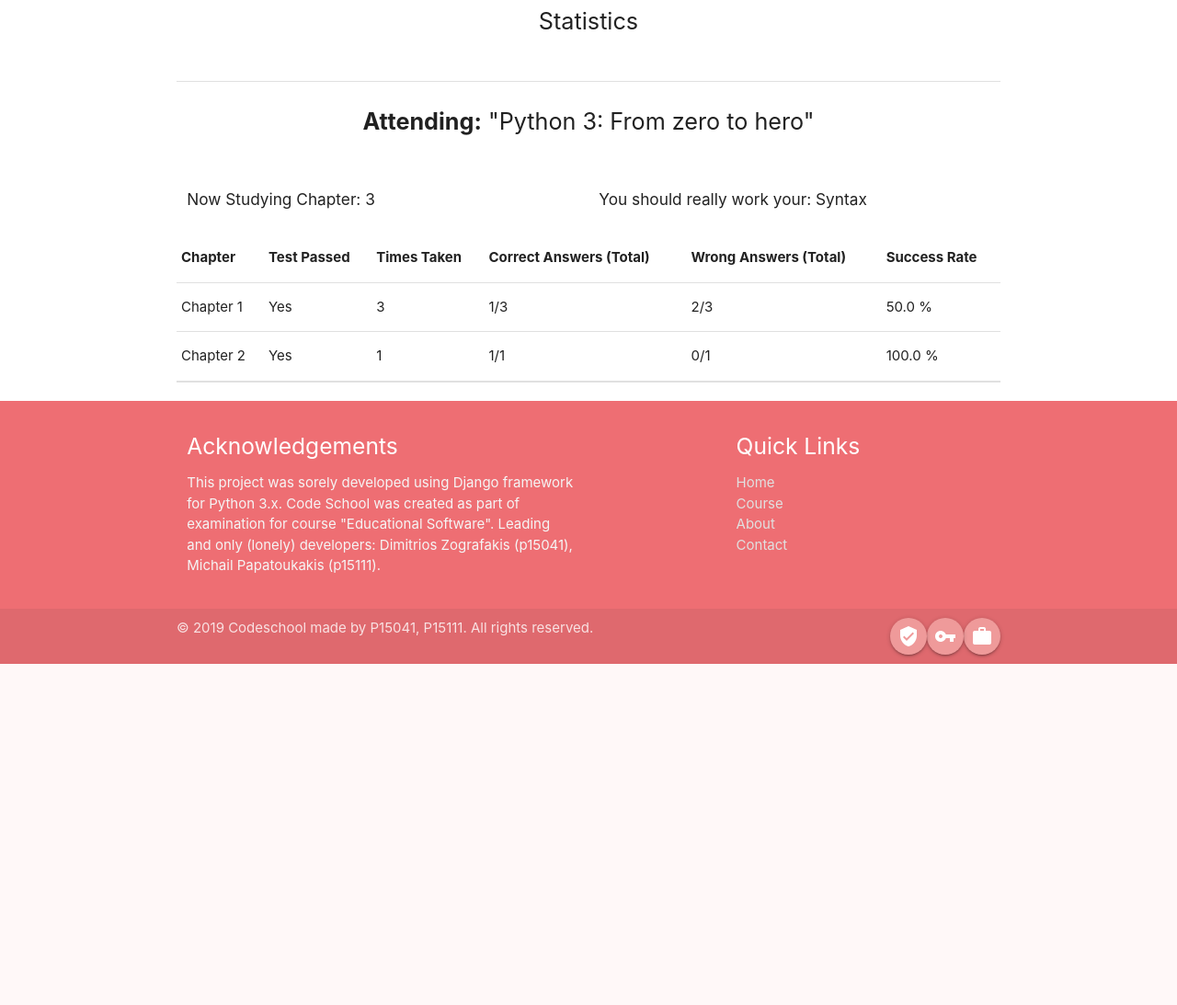
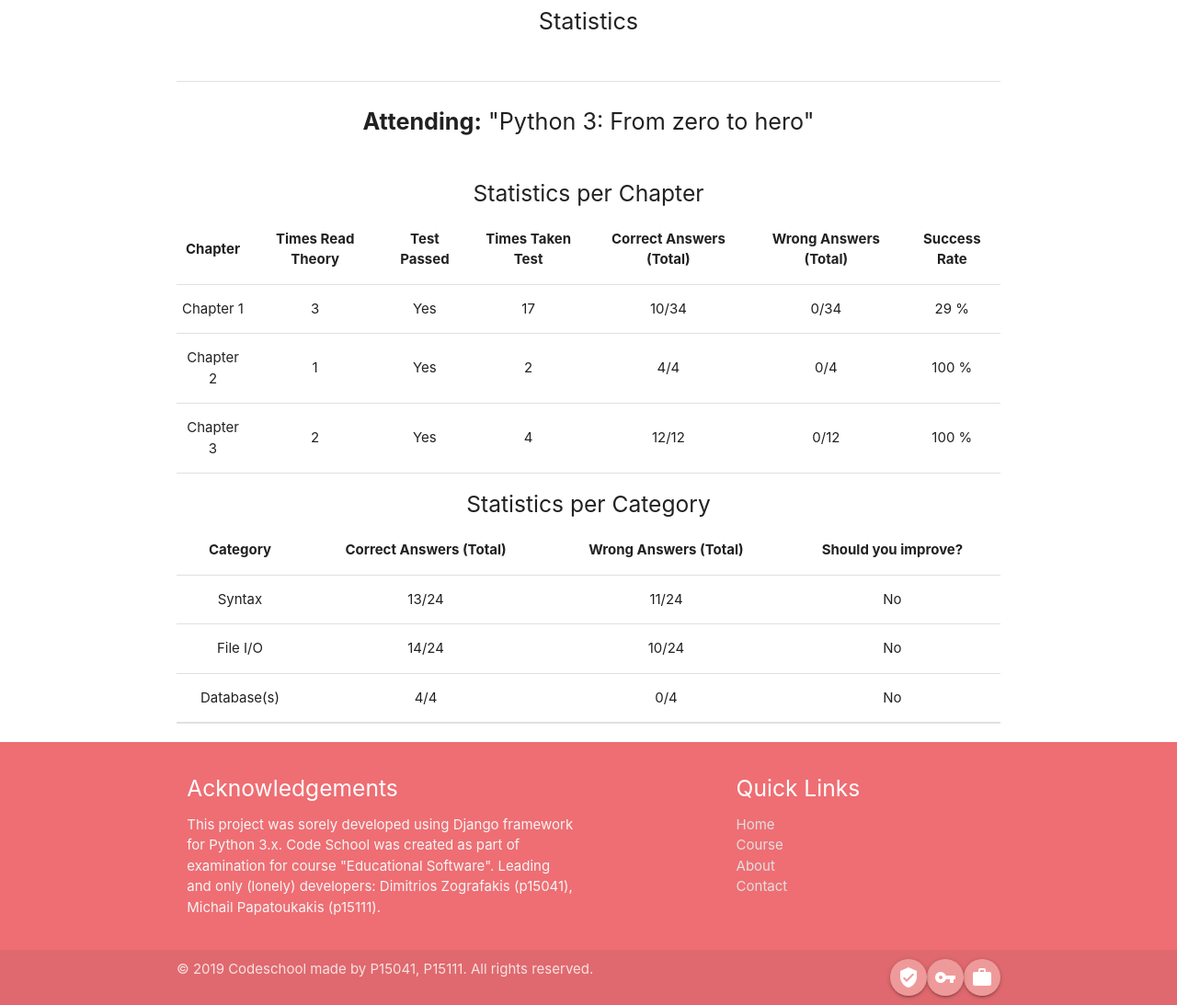
Before and after one commit to dimzog/Edu_Soft, a Django app: page /profile/ in a window 1280 px wide. Shown: the part 366-1459 px from the top of the page at 92% size. Before the commit the page ends 1088 px from the top, so only its background shows below. Run offline with Django 3.2, Linux system fonts and the light colour scheme; a user stored in the database is signed in; data comes from the database, SQL or seed files in the repository.

Commit message:
Statistics per Category is now a thing, updated user profile, will work on Questionnaire model for better queries

```diff
--- a/src/courses/admin.py
+++ b/src/courses/admin.py
@@ -1,5 +1,5 @@
 from django.contrib import admin
-from .models import Questionnaire, Question, QuestionAnswer, Statistics, Chapter
+from .models import Questionnaire, Question, QuestionAnswer, Statistics, Chapter, StatisticsPerCategory, Category
 
 
 # Register your models here.
@@ -9,7 +9,11 @@ admin.site.register(Question)
 admin.site.register(QuestionAnswer)
 
 
+admin.site.register(Category)
+
+
 admin.site.register(Statistics)
+admin.site.register(StatisticsPerCategory)
 
 
 admin.site.register(Chapter)
--- a/src/courses/models.py
+++ b/src/courses/models.py
@@ -9,17 +9,35 @@ from django.utils.safestring import mark_safe
 
 class Chapter(models.Model):
     title = models.CharField(max_length=100, null=False)
-
     image = models.ImageField(default='chapter_default.png', upload_to='chapter_pics')
-
     description = models.CharField(max_length=100, null=True, blank=True,
                                    default='This is a sample description for chapter, contact your local admin for changing it.')
-
     # This should be html code
     body = models.TextField(null=False)
 
     def __str__(self):
         return self.title
+
+
+class Category(models.Model):
+    name = models.CharField(max_length=100, null=False)
+
+    def __str__(self):
+        return self.name
+
+
+class StatisticsPerCategory(models.Model):
+    user = models.ForeignKey(User, on_delete=models.CASCADE)
+    category = models.ForeignKey(Category, on_delete=models.CASCADE)
+
+    answers_total = models.PositiveIntegerField(default=0)
+    answers_correct = models.PositiveIntegerField(default=0)
+    answers_wrong = models.PositiveIntegerField(default=0)
+
+    bad_at = models.BooleanField(default=False)
+
+    def __str__(self):
+        return f'Category: {self.category} for User: {self.user}'
 
 
 class Questionnaire(models.Model):
@@ -32,9 +50,8 @@ class Questionnaire(models.Model):
 
 class Question(models.Model):
     questionnaire = models.ForeignKey(Questionnaire, related_name='questions', on_delete=models.CASCADE)
+    category = models.ForeignKey(Category, on_delete=models.CASCADE)
     prompt = models.CharField(max_length=100, null=False)
-    category = models.CharField(max_length=100, null=False)
-
     show = models.BooleanField(default=True, help_text='Whether to show question in questionnaire or not')
 
     def __str__(self):
@@ -47,13 +64,14 @@ class QuestionAnswer(models.Model):
     is_valid = models.BooleanField()
 
     def __str__(self):
-        return self.answer
+        return f'{self.answer} for "{self.question}"'
 
 
 class Statistics(models.Model):
     user = models.ForeignKey(User, on_delete=models.CASCADE)
     questionnaire = models.ForeignKey(Questionnaire, on_delete=models.CASCADE)
 
+    times_read = models.PositiveIntegerField(default=0)
     times_taken = models.PositiveIntegerField(default=0)
     answers_total = models.PositiveIntegerField(default=0)
     answers_correct = models.PositiveIntegerField(default=0)
--- a/src/users/templates/users/profile.html
+++ b/src/users/templates/users/profile.html
@@ -44,7 +44,7 @@
                 <b>Attending:</b> "{{ user.profile.attending_course }}"
             </p>
             </div>
-        </div>
+        </div>{% comment %}
 
         <div class="row">
             <div class="col s6">
@@ -52,20 +52,24 @@
             </div>
 
             <div class="col s6">
-                {% if user.profile.bad_at == None %}
-                    <h6>Nothing to fix, perfect just the way you are</h6>
-                {% else %}
-                    <h6>You should really work your: {{ user.profile.bad_at }}</h6>
-                {% endif %}
+                <h6>You should really work your:
+                {% for stat_c in stats_cat %}
+                    {% if stat_c.bad_at %}
+                        {{ stat_c.category }},
+                    {% endif %}
+                {% endfor %}
+                </h6>
             </div>
-        </div>
+        </div>{% endcomment %}
 
-        <table class="center">
+        <h5 class="center">Statistics per Chapter</h5>
+        <table class="centered">
             <thead>
             <tr>
                 <th>Chapter</th>
+                <th>Times Read Theory</th>
                 <th>Test Passed</th>
-                <th>Times Taken</th>
+                <th>Times Taken Test</th>
                 <th>Correct Answers (Total)</th>
                 <th>Wrong Answers (Total)</th>
                 <th>Success Rate</th>
@@ -77,42 +81,45 @@
             {% for stat in stats %}
                 <tr>
                     <td>{{ stat.questionnaire.name }}</td>
+                    <td>{{ stat.times_read }}</td>
                     <td>{% if stat.passed %} Yes {% else %} No {% endif %}</td>
                     <td>{{ stat.times_taken }}</td>
                     <td>{{ stat.answers_correct }}/{{ stat.answers_total }}</td>
                     <td>{{ stat.answers_wrong }}/{{ stat.answers_total }}</td>
-                    <td>{{ stat.success_rate }} % </td>
+                    <td>{{ stat.success_rate|floatformat:0 }} %</td>
                 </tr>
             {% endfor %}
-{% comment %}            <tr>
-                <td>1</td>
-                <td>{% if user.profile.test_taking > 1 %}} Yes {% else %} No {% endif %}</td>
-                <td>{{ user.profile.test_1_times }}</td>
-                <td>{{ user.profile.test_1_correct }}/{{ user.profile.test_1_total }}</td>
-                <td>{{ user.profile.test_1_wrong }}/{{ user.profile.test_1_total }}</td>
-                <td>{{ user.profile.test_1_success_rate }} %</td>
-            </tr>
-            <tr>
-                <td>2</td>
-                <td>{% if user.profile.test_taking > 2 %}} Yes {% else %} No {% endif %}</td>
-                <td>{{ user.profile.test_2_times }}</td>
-                <td>{{ user.profile.test_2_correct }}/{{ user.profile.test_1_total }}</td>
-                <td>{{ user.profile.test_2_wrong }}/{{ user.profile.test_1_total }}</td>
-                <td>{{ user.profile.test_2_success_rate }} %</td>
-            </tr>
-            <tr>
-                <td>3</td>
-                <td>{% if user.profile.test_taking > 3 %}} Yes {% else %} No {% endif %}</td>
-                <td>{{ user.profile.test_3_times }}</td>
-                <td>{{ user.profile.test_3_correct }}/{{ user.profile.test_1_total }}</td>
-                <td>{{ user.profile.test_3_wrong }}/{{ user.profile.test_1_total }}</td>
-                <td>{{ user.profile.test_3_success_rate }} %</td>
-            </tr>{% endcomment %}
-
 
             </tbody>
         </table>
 
+
+        <div class="row"></div>
+
+        <h5 class="center">Statistics per Category</h5>
+        <table class="centered">
+            <thead>
+            <tr>
+                <th>Category</th>
+                <th>Correct Answers (Total)</th>
+                <th>Wrong Answers (Total)</th>
+                <th>Should you improve?</th>
+            </tr>
+            </thead>
+
+            <tbody>
+
+            {% for stat_c in stats_cat %}
+                <tr>
+                    <td>{{ stat_c.category }}</td>
+                    <td>{{ stat_c.answers_correct }}/{{ stat_c.answers_total }}</td>
+                    <td>{{ stat_c.answers_wrong }}/{{ stat_c.answers_total }}</td>
+                    <td>{% if stat_c.bad_at %} Yes {% else %} No {% endif %}</td>
+                </tr>
+            {% endfor %}
+
+            </tbody>
+        </table>
 
         <div class="divider"></div>
         <div class="row"></div>
--- a/src/users/views.py
+++ b/src/users/views.py
@@ -4,16 +4,7 @@ from django.contrib.auth.mixins import LoginRequiredMixin
 from django.contrib import messages
 from django.contrib.auth.forms import UserCreationForm
 from .forms import UserRegisterForm
-from courses.models import Statistics
-
-# Create your views here.
-
-#
-# class RegisterPageView(TemplateView):
-#     template_name = 'users/register.html'
-#     breadcrumbs = ['register']
-#
-#     form = UserCreationForm()
+from courses.models import Statistics, StatisticsPerCategory
 
 
 def register(request):
@@ -37,9 +28,12 @@ class ProfilePageView(LoginRequiredMixin, TemplateView):
 
     def get(self, request, *args, **kwargs):
         user = request.user
-        context = {}
         stats = Statistics.objects.filter(user=user)
+        stats_cat = StatisticsPerCategory.objects.filter(user=user)
 
-        context['stats'] = stats
+        context = {
+            'stats': stats,
+            'stats_cat': stats_cat
+        }
 
         return render(request, self.template_name, context)
```
Also changed, not shown: src/courses/forms.py (+13 -18 lines), src/courses/views.py (+50 -19 lines), src/courses/migrations/0001_initial.py, src/db.sqlite3, src/media/chapter_pics/mdb.png (added), src/users/migrations/0001_initial.py.
